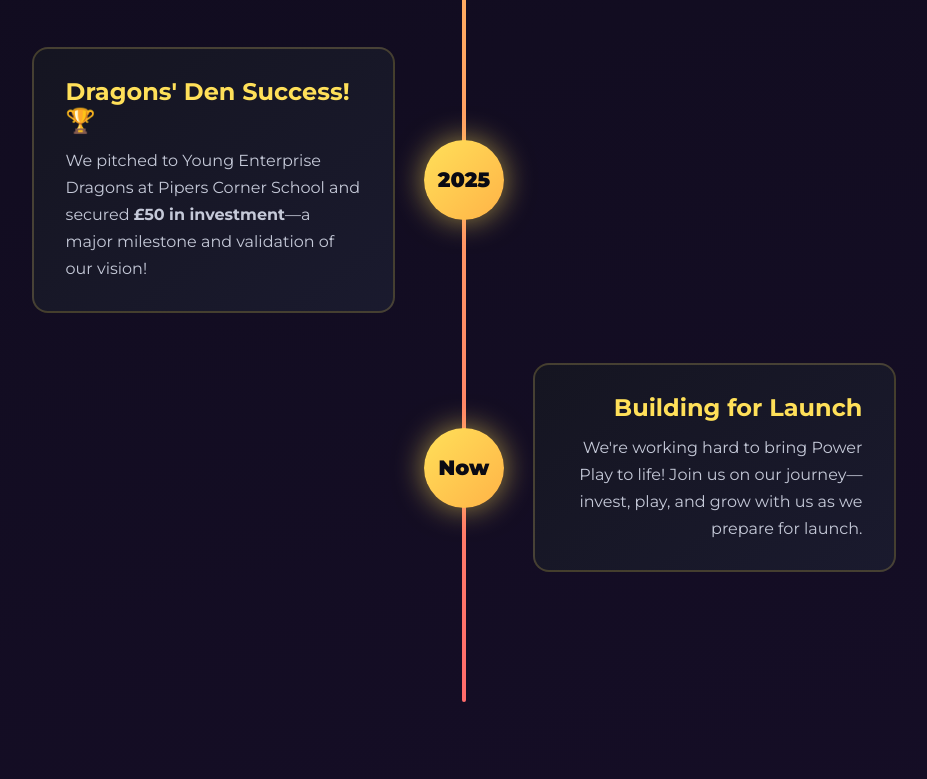
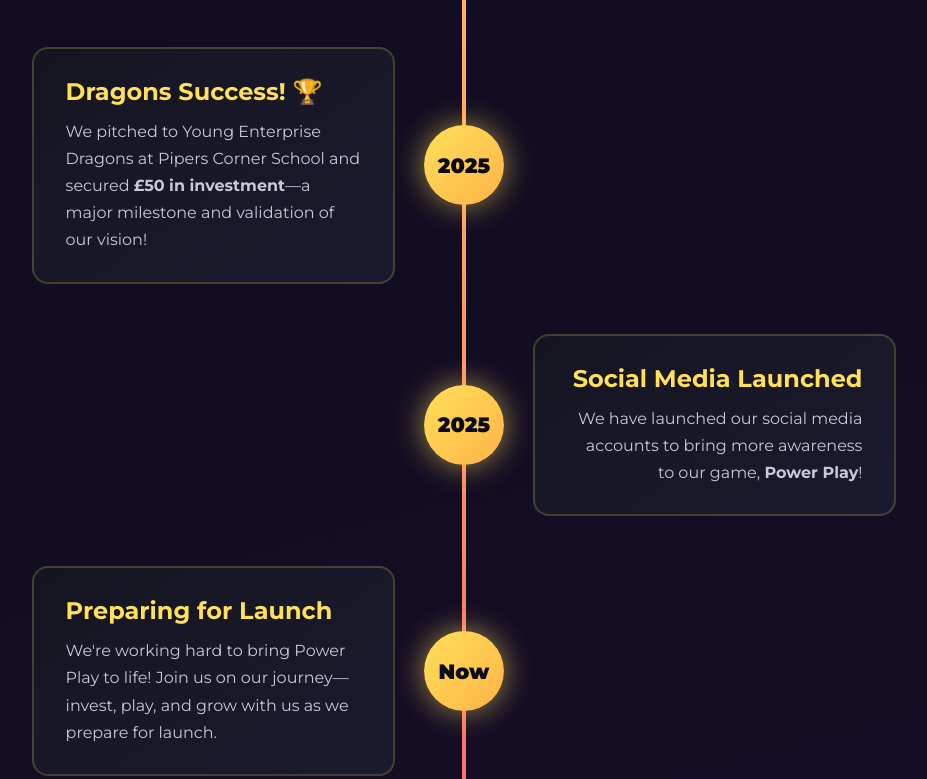
Before and after one commit to Dynamic-Studios/dynamicstudios-website, a plain HTML site: page about.html in a window 1280 px wide. Shown: the part 2295-3074 px from the top of the page, without its empty margins (176-1103 px from the left). Drawn offline with Linux system fonts and the light colour scheme.

Commit message:
About page updated

```diff
--- a/about.html
+++ b/about.html
@@ -96,14 +96,21 @@
                 <div class="timeline-item">
                     <div class="timeline-year">2025</div>
                     <div class="timeline-content">
-                        <h3>Dragons' Den Success! 🏆</h3>
+                        <h3>Dragons Success! 🏆</h3>
                         <p>We pitched to Young Enterprise Dragons at Pipers Corner School and secured <strong>£50 in investment</strong>—a major milestone and validation of our vision!</p>
+                    </div>
+                </div>
+                <div class="timeline-item">
+                    <div class="timeline-year">2025</div>
+                    <div class="timeline-content">
+                        <h3>Social Media Launched</h3>
+                        <p>We have launched our social media accounts to bring more awareness to our game, <strong>Power Play</strong>!</p>
                     </div>
                 </div>
                 <div class="timeline-item">
                     <div class="timeline-year">Now</div>
                     <div class="timeline-content">
-                        <h3>Building for Launch</h3>
+                        <h3>Preparing for Launch</h3>
                         <p>We're working hard to bring Power Play to life! Join us on our journey—invest, play, and grow with us as we prepare for launch.</p>
                     </div>
                 </div>
```
